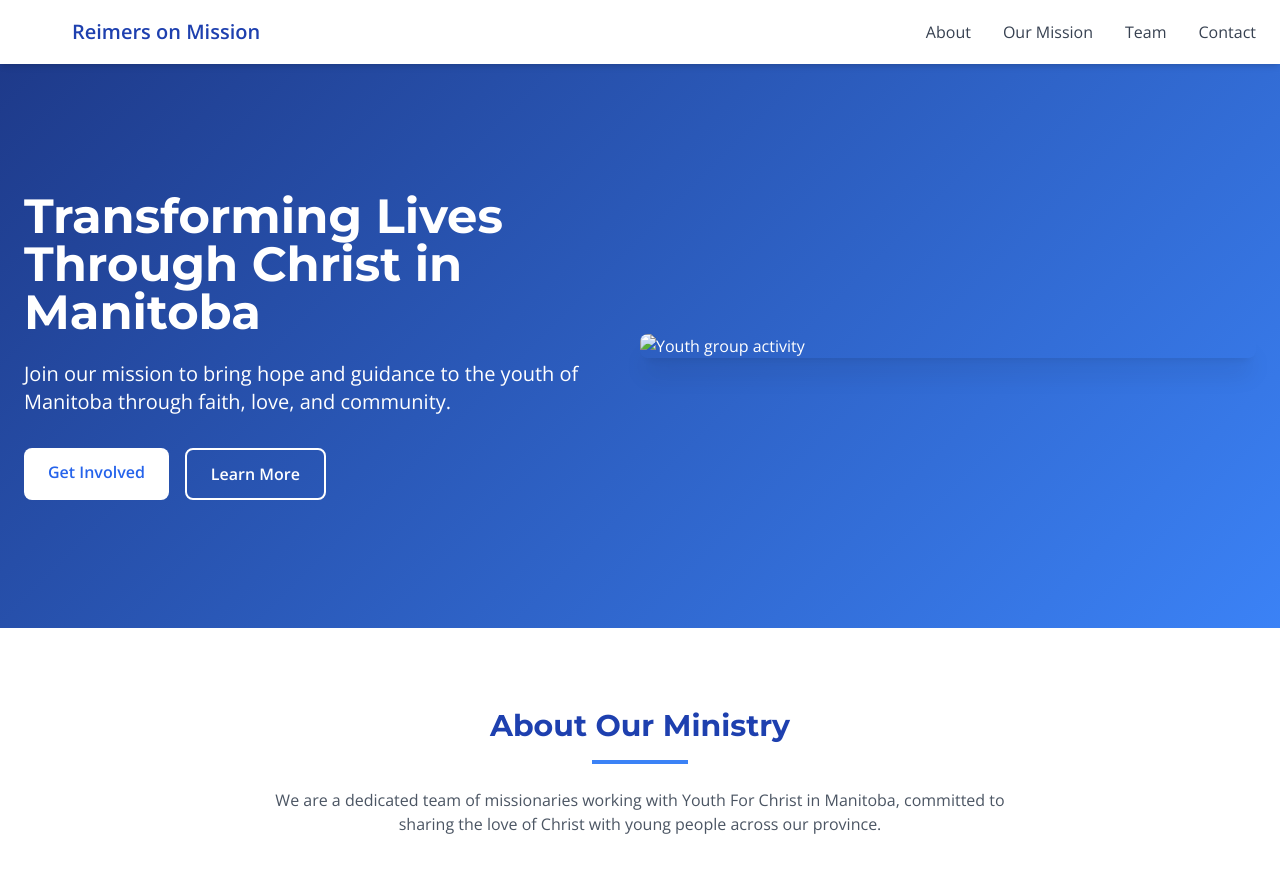
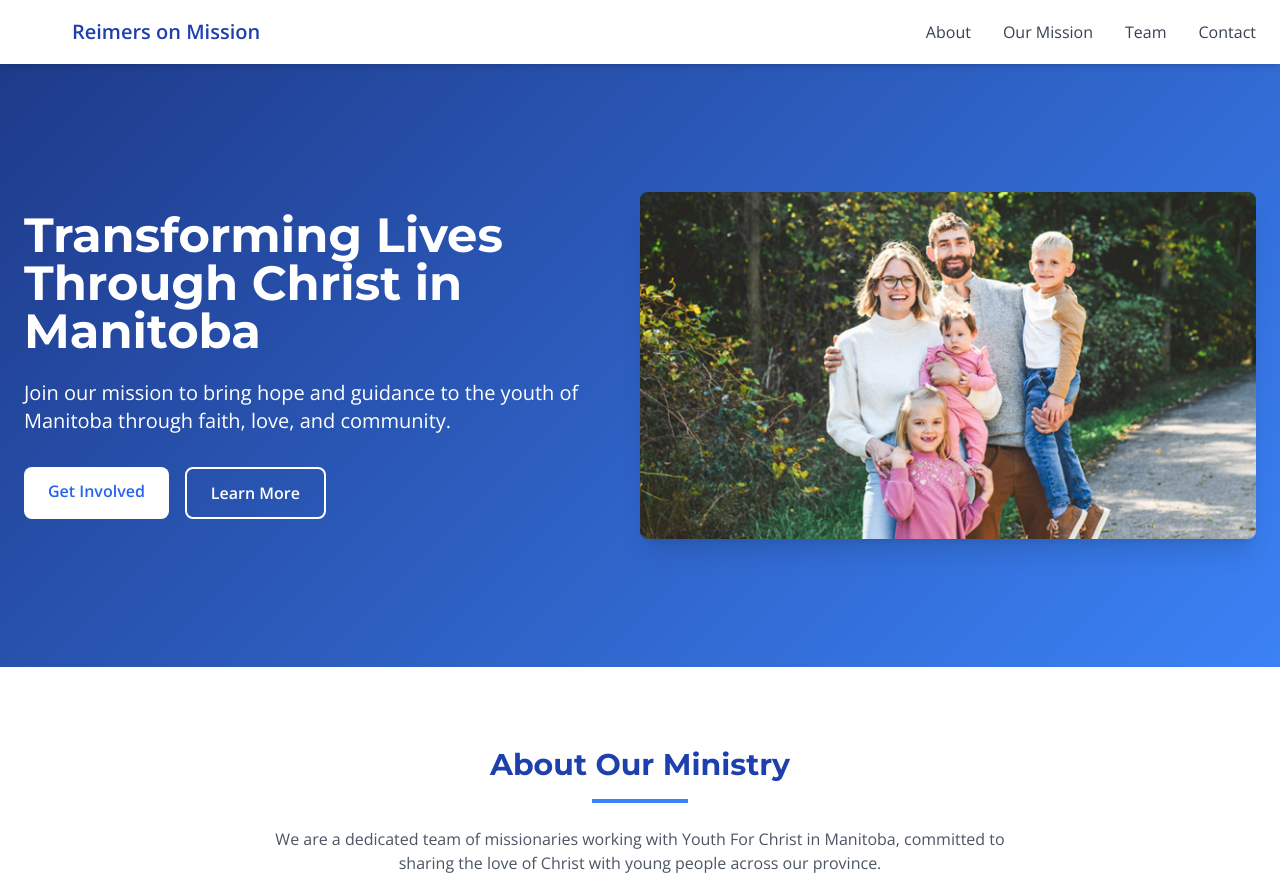
Before and after one commit to NomadonaTrip/reimers, a plain HTML site: page index.html in a window 1280 px wide. Shown: the top 878 px of the page. Drawn offline with nearby package versions, Linux system fonts and the light colour scheme; the site is published under a folder, as on GitHub Pages, so addresses that start at the root find nothing; some icons are missing.

Commit message:
made hero image accessible

```diff
--- a/index.html
+++ b/index.html
@@ -84,8 +84,8 @@
           </div>
           <div class="md:w-1/2" data-aos="fade-left">
             <img
-              src="/assets/img/Reimers_1.jpeg"
-              alt="Youth group activity"
+              src="assets/img/Reimers_1.jpeg"
+              alt="The Reimers"
               class="rounded-lg shadow-xl"
             />
           </div>
```
